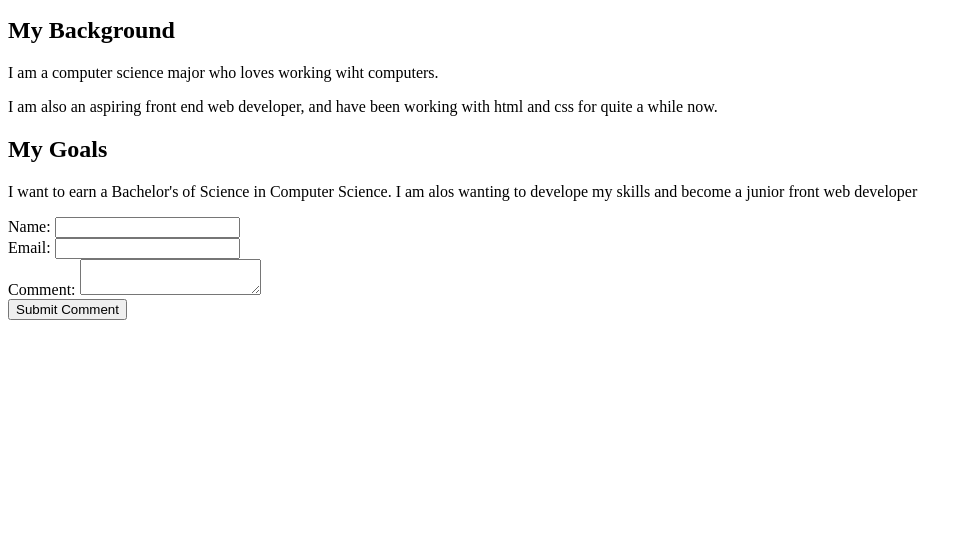
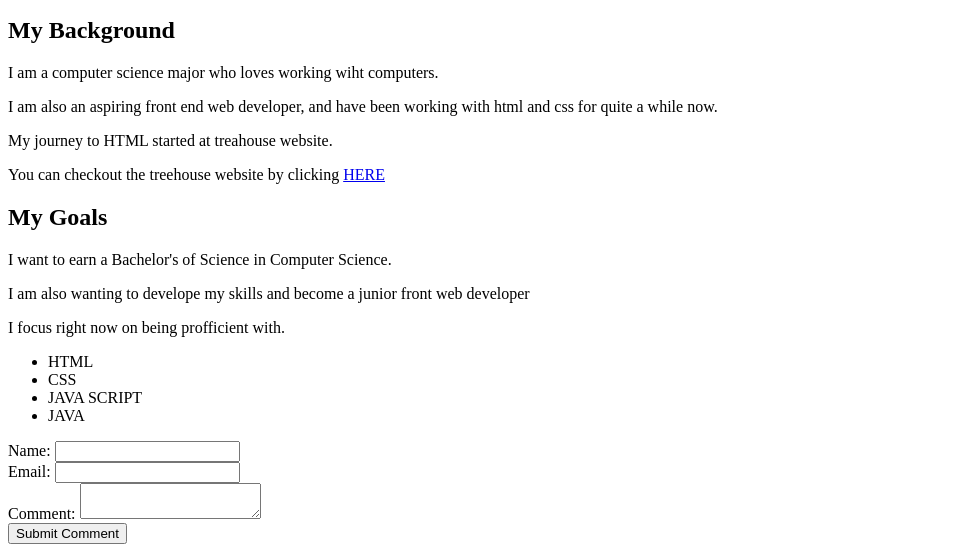
Before and after one commit to madou138/Website, a plain HTML site: page index.html in a window 1280 px wide. Shown: the part 707-1259 px from the top of the page, without its empty margins (0-973 px from the left). Before the commit the page ends 1035 px from the top, so only its background shows below. Drawn offline with Linux system fonts and the light colour scheme.

Commit message:
add more paragraph and an anchor element

```diff
--- a/index.html
+++ b/index.html
@@ -6,7 +6,7 @@
     <link rel="stylesheet" href="css/styles.css">
   </head>
   <body>
-
+      <div>
         <div class="main-nav">
             <ul class="nav">
               <li class="name">Mamadou Thiello</li>
@@ -27,10 +27,20 @@
         <h2>My Background</h2>
         <p>I am a computer science major who loves working wiht computers.</p>
         <p>I am also an aspiring front end web developer, and have been working with html and css for quite a while now.</p>
+        <p>My journey to HTML started at treahouse website.</p>
+        <p>You can checkout the treehouse website by clicking <a href="https://teamtreehouse.com/discover" target="_blank">HERE</a></p>
 
         <h2>My Goals</h2>
-      <p>I want to earn a Bachelor's of Science in Computer Science. I am alos wanting to develope my skills and become a junior front web developer</p>
-
+        <p>I want to earn a Bachelor's of Science in Computer Science.</p>
+        <p>I am also wanting to develope my skills and become a junior front web developer</p>
+        <p>I focus right now on being profficient with.</p>
+        <ul>
+          <li>HTML</li>
+          <li>CSS</li>
+          <li>JAVA SCRIPT</li>
+          <li>JAVA</li>
+        </ul>
+      </div>
     </main>
 
     <!--this shows some form controls (like input),  and labelings-->
```
Lines whose indentation alone changed are shown as unchanged.
